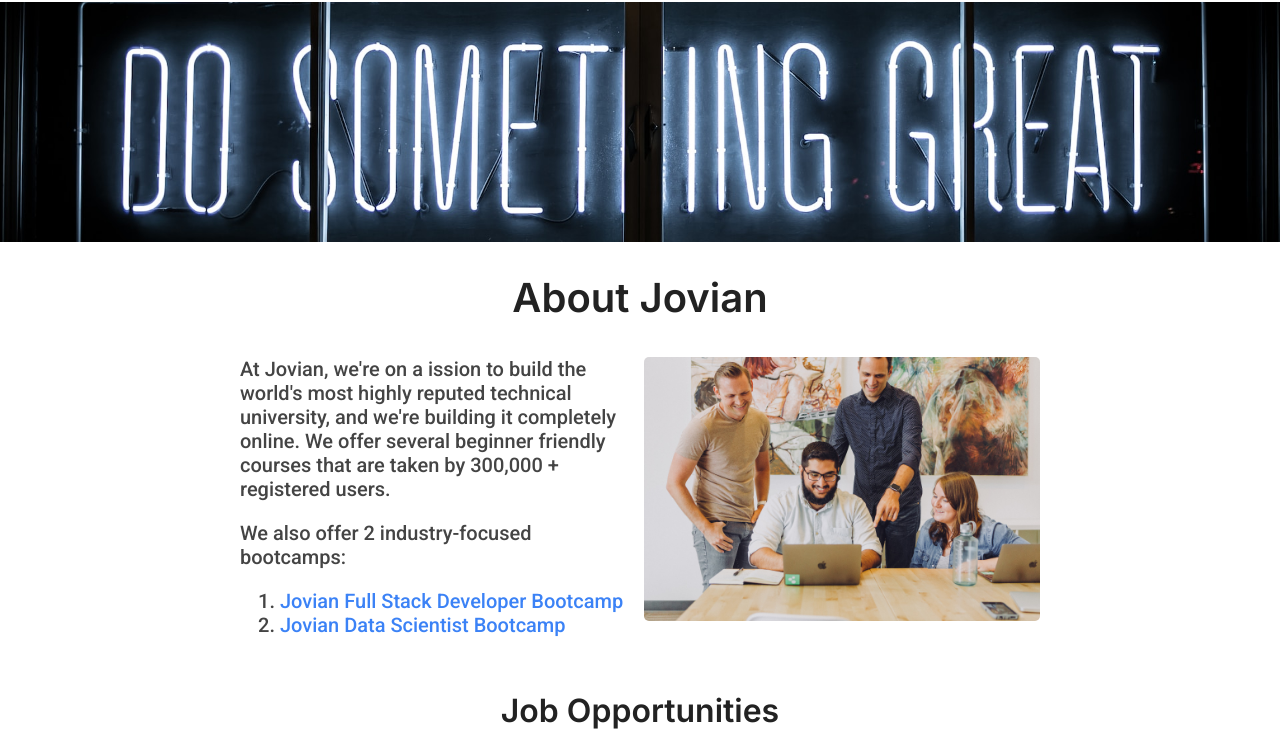
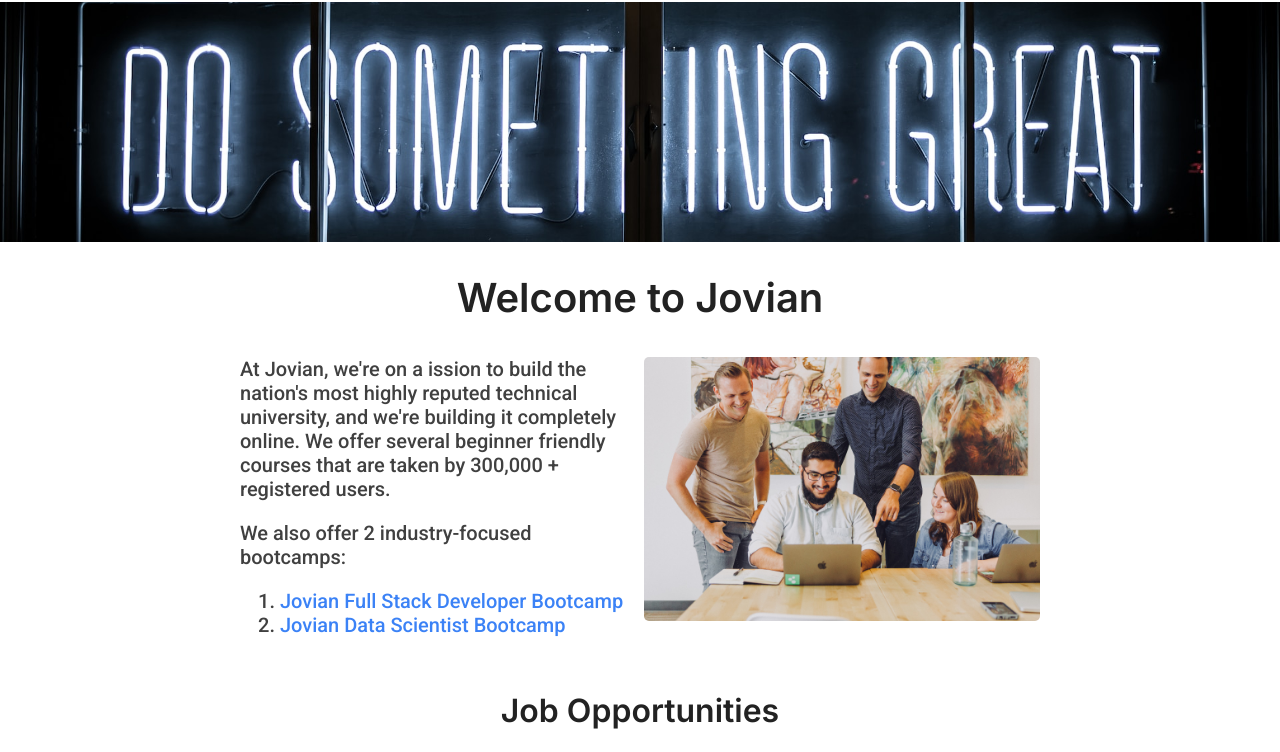
Before and after one commit to AllDayDray/jovian-careers-responsive-live, a plain HTML site: page src/index.html in a window 1280 px wide. Shown: the part 48-800 px from the top of the page. Drawn offline with Linux system fonts and the light colour scheme.

Commit message:
updated index and styles

```diff
--- a/src/index.html
+++ b/src/index.html
@@ -19,13 +19,13 @@
   </div>
   <img id="banner" src="banner.jpg" alt="Banner" height="240">
   <h1>
-    About Jovian
+    Welcome to Jovian
   </h1>
 
   <div id="about">
     <div id="description">
       <p style="margin-top: 0;">
-        At Jovian, we're on a ission to build the world's most highly reputed technical university, and we're building
+        At Jovian, we're on a ission to build the nation's most highly reputed technical university, and we're building
         it completely online. We offer several beginner friendly courses that are taken by 300,000 + registered users.
       </p>
       <p>
--- a/src/styles.css
+++ b/src/styles.css
@@ -7,7 +7,7 @@ body {
  padding: 0;
  font-family: 'Roboto', sans-serif;
 font-size: 1rem;
-color: #444444;
+color: #404040;
 
 }
 
```
